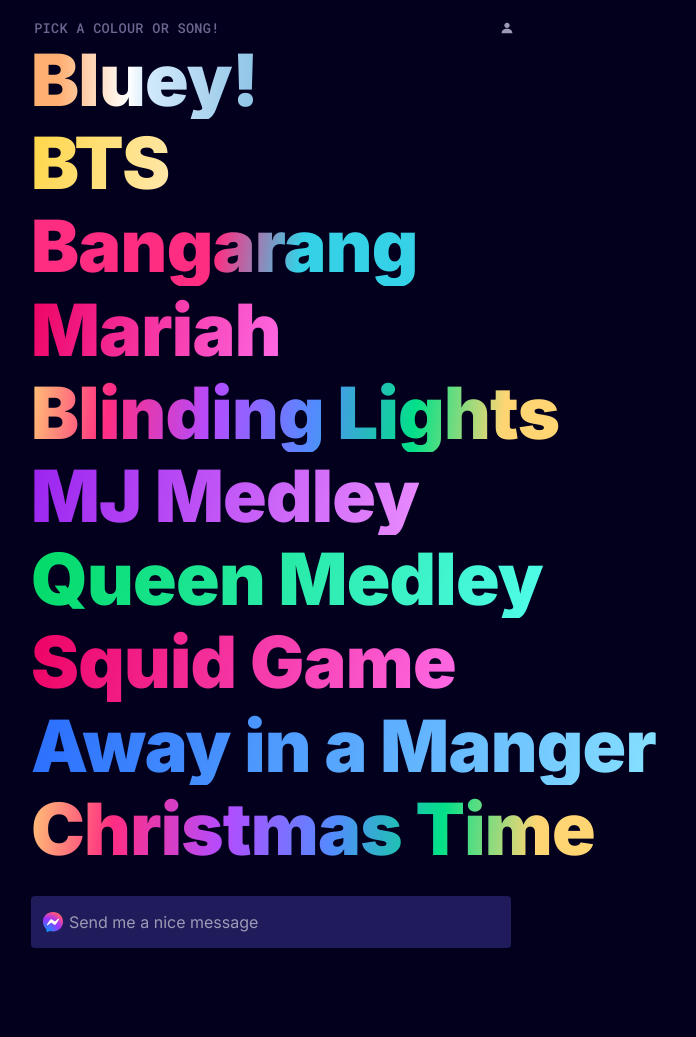
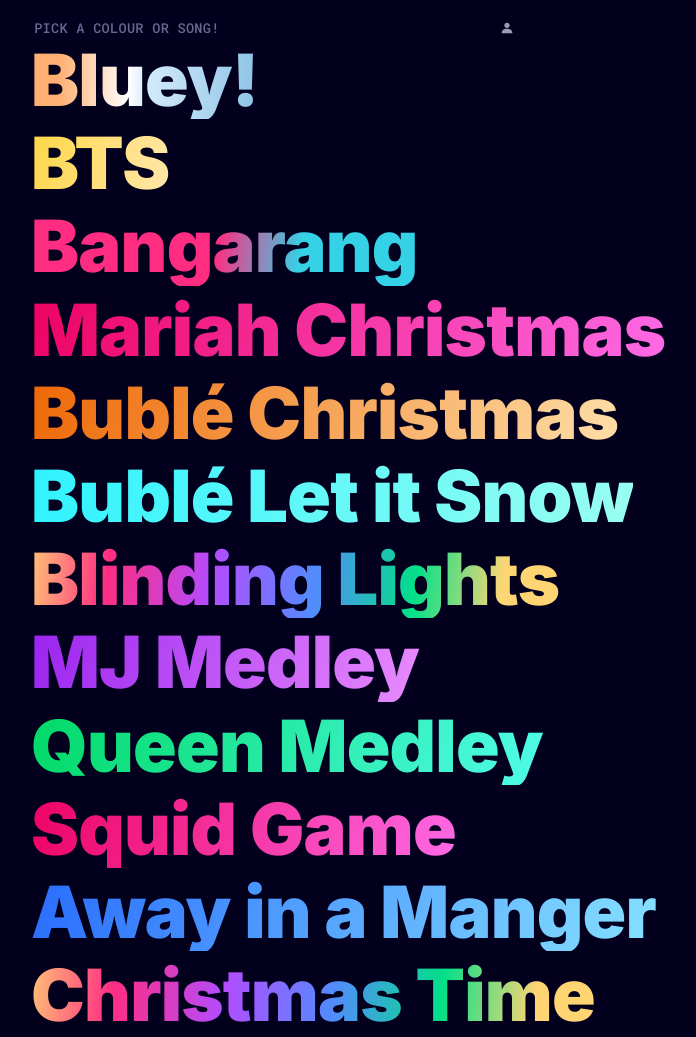
Before and after one commit to xelfer/xmas-web, a website: page static/index.html in a window 1280 px wide. Shown: the top 1037 px of the page, without its empty margins (369-1065 px from the left). Before the commit the page ends 972 px from the top, so only its background shows below. Drawn offline with nearby package versions, Linux system fonts and the light colour scheme; no server answers.

Commit message:
Update index.html

```diff
--- a/static/index.html
+++ b/static/index.html
@@ -41,7 +41,17 @@
       </a>
       <a class="red" href="#" data-sequence="./playSequence/Mariah.fseq">
         <span>
-	  Mariah
+	  Mariah Christmas
+        </span>
+      </a>
+      <a class="orange" href="#" data-sequence="./playSequence/IBTLALLC.fseq">
+        <span>
+	  Bublé Christmas
+        </span>
+      </a>
+      <a class="aqua" href="#" data-sequence="./playSequence/IBTLALLC.fseq">
+        <span>
+	  Bublé Let it Snow
         </span>
       </a>
       <a class="rainbow" href="#" data-sequence="./playSequence/BlindingLights.fseq">
```
